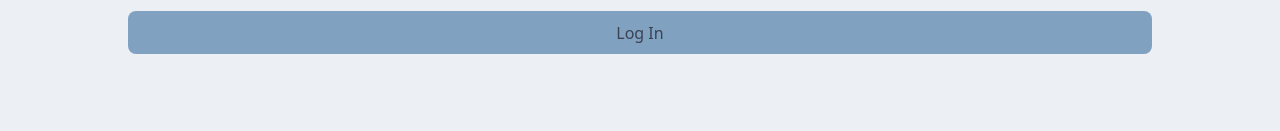
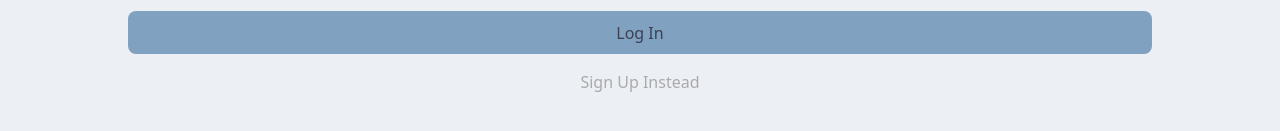
Before and after one commit to SamJohn04/personal-blog, a React (Vite) app in the folder src/frontend/: page /login in a window 1280 px wide. Shown: the part 173-304 px from the top of the page. Built offline with nearby package versions, Linux system fonts and the light colour scheme.

Commit message:
feat(react): add signup and login links to each other

```diff
--- a/src/frontend/src/App.css
+++ b/src/frontend/src/App.css
@@ -63,3 +63,8 @@ input {
 .button-1 {
   padding: 0.25rem 0.75rem;
 }
+
+#signup-link-login-page, #login-link-signup-page {
+  color: #AAA;
+  text-align: center;
+}
--- a/src/frontend/src/pages/Login.tsx
+++ b/src/frontend/src/pages/Login.tsx
@@ -1,6 +1,6 @@
 import { useState, type FormEvent } from "react";
 import DefaultHeader from "../components/DefaultHeader";
-import { useNavigate } from "react-router";
+import { Link, useNavigate } from "react-router";
 
 export default function Login() {
   const navigate = useNavigate();
@@ -57,6 +57,7 @@ export default function Login() {
             required />
 
           <button className="col-span-full" disabled={loading} type="submit">Log In</button>
+          <Link to="/signup" id="signup-link-login-page" className="col-span-full">Sign Up Instead</Link>
         </form>
       </main>
     </>
--- a/src/frontend/src/pages/Signup.tsx
+++ b/src/frontend/src/pages/Signup.tsx
@@ -1,6 +1,6 @@
 import { useState, type FormEvent } from "react";
 import DefaultHeader from "../components/DefaultHeader";
-import { useNavigate } from "react-router";
+import { Link, useNavigate } from "react-router";
 
 export default function Signup() {
   const navigate = useNavigate();
@@ -65,6 +65,7 @@ export default function Signup() {
             className="col-span-full"
             disabled={loading}
             type="submit">Sign Up</button>
+          <Link to="/login" id="login-link-signup-page" className="col-span-full">Log In Instead</Link>
         </form>
       </main>
     </>
```
